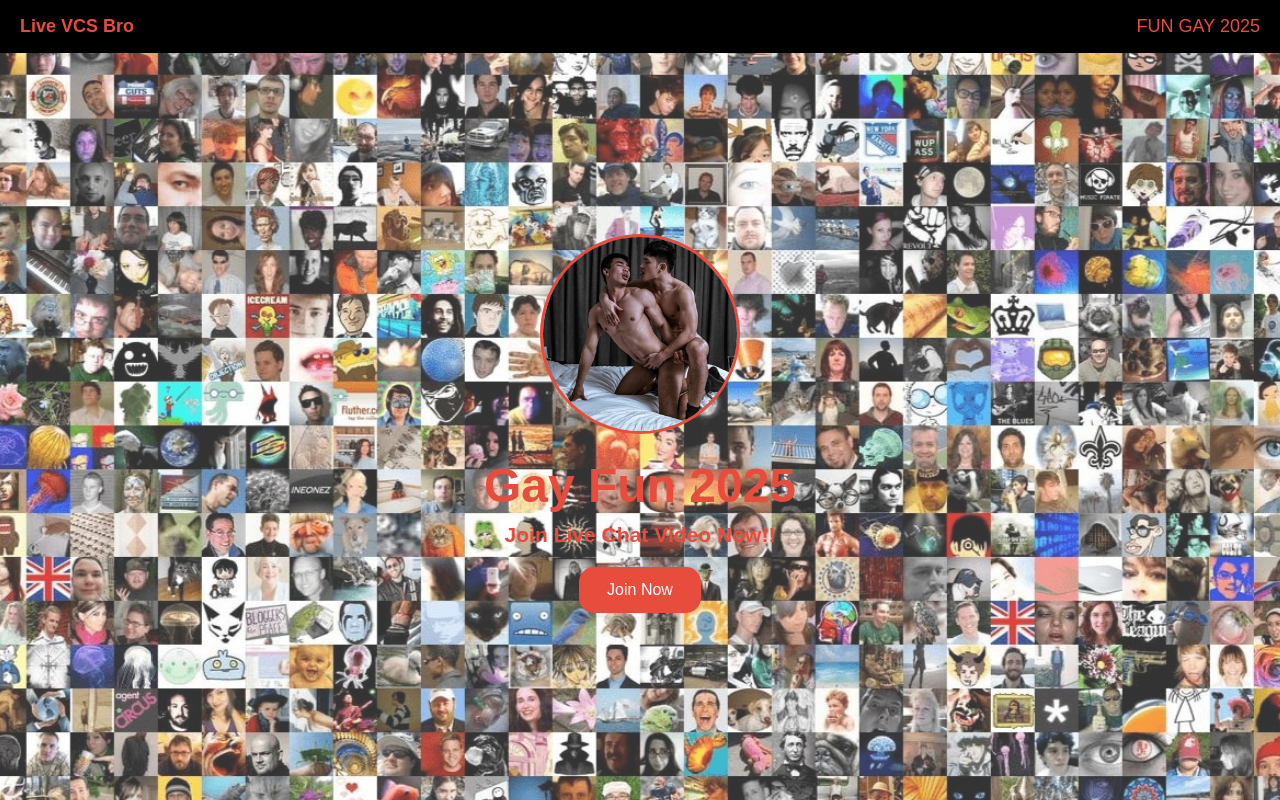
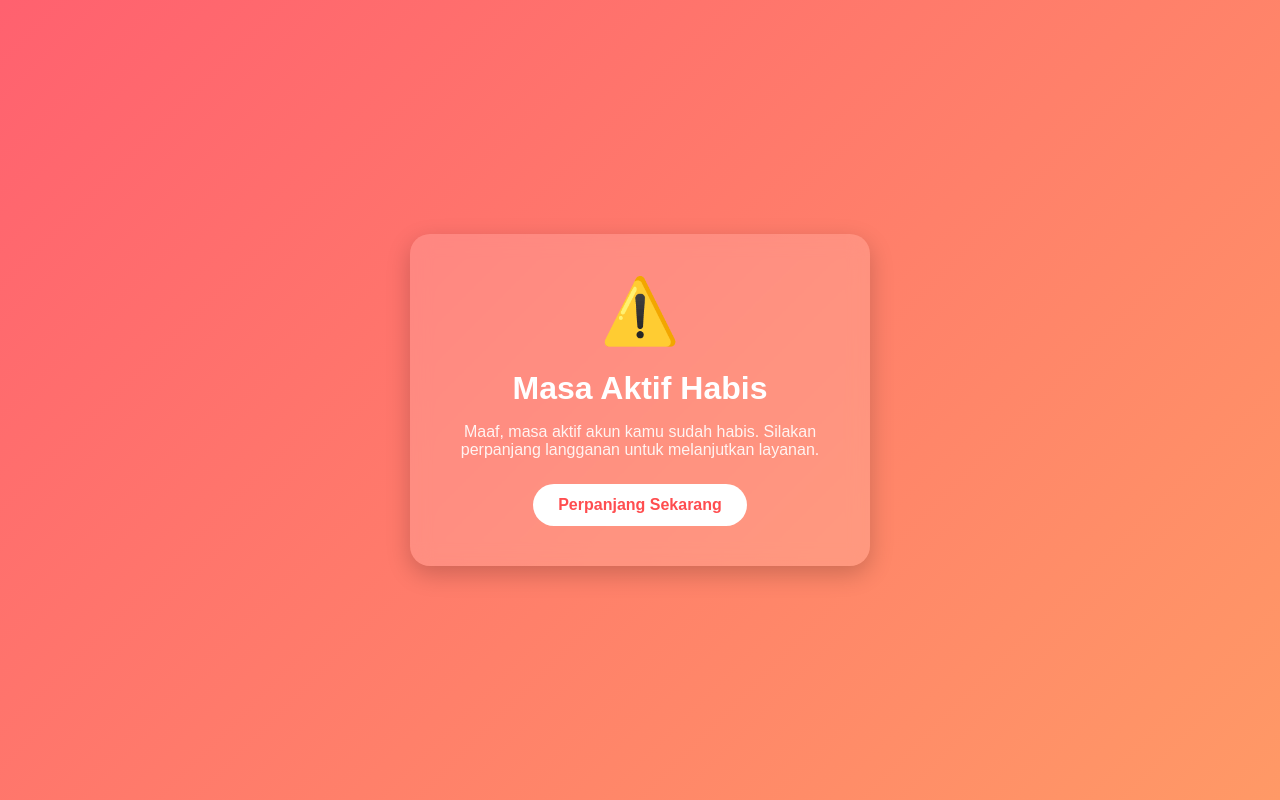
Before and after one commit to blou21/xgroup-plus-hot, a plain HTML site: page index.html in a window 1280 px wide. Drawn offline with Linux system fonts and the light colour scheme.

Commit message:
first commit

```diff
--- a/index.html
+++ b/index.html
@@ -2,142 +2,73 @@
 <html lang="id">
 <head>
   <meta charset="UTF-8" />
-   <meta content="width=device-width, initial-scale=1.0" name="viewport"/>
-  <title>Gay Fun 2025 | Private Community</title>
-  <!-- Meta Tag Open Graph -->
-  <meta property="og:title" content="Gay Fun 2025 | Private Community" />
-  <meta property="og:description" content="LIVE VCS BRO,𝖩𝗈𝗂𝗇 𝖫𝗂𝗏𝖾 𝖢𝗁𝖺𝗍 𝖵𝗂𝖽𝖾𝗈 𝖭𝗈𝗐! " />
-  <meta property="og:url" content="gay bro live vcs" />
-  <meta property="og:image" content="gay2.jpg" />
-<meta property="og:image:width" content="1200" />
-<meta property="og:image:height" content="630" />
-<meta property="og:type" content="website" />
-  <meta property="og:type" content="website" />
-  <title>gay bro</title>
-    <style>
-    * {
-      margin: 0;
-      padding: 0;
-      box-sizing: border-box;
-    }
-    html, body {
-      height: 100%;
-      font-family: Arial, sans-serif;
-    }
+  <meta name="viewport" content="width=device-width, initial-scale=1.0" />
+  <title>Masa Aktif Habis</title>
+  <style>
     body {
-      position: relative;
-      overflow: hidden;
-    }
-    /* Background image dengan animasi dan overlay putih */
-    body::before {
-      content: "";
-      position: fixed;
-      top: 0;
-      left: 0;
-      width: 100%;
-      height: 100%;
-      background: url('bg.jpg') no-repeat center;
-      background-size: cover;
-      transform: scale(1.2);
-      animation: floatBackground 3s infinite ease-in-out;
-      z-index: -2;
-    }
-    body::after {
-      content: "";
-      position: fixed;
-      top: 0;
-      left: 0;
-      width: 100%;
-      height: 100%;
-      background: rgba(255, 255, 255, 0.2);
-      z-index: -1;
-    }
-    @keyframes floatBackground {
-      0% {
-        transform: scale(1.2) translateY(0);
-      }
-      50% {
-        transform: scale(1.2) translateY(-20px);
-      }
-      100% {
-        transform: scale(1.2) translateY(0);
-      }
-    }
-    /* Header bar hitam */
-    header {
-      background-color: #000;
+      font-family: 'Poppins', sans-serif;
+      background: linear-gradient(135deg, #ff616f, #ff9966);
+      color: #fff;
       display: flex;
-      justify-content: space-between;
-      align-items: center;
-      padding: 16px 20px;
-    }
-    .header-left {
-      font-size: 18px;
-      color: #e74c3c;
-      font-weight: bold;
-    }
-    .header-right {
-      font-size: 18px;
-      color: #e74c3c;
-      cursor: pointer;
-    }
-    /* Konten utama */
-    .container {
-      display: flex;
-      flex-direction: column;
       align-items: center;
       justify-content: center;
+      height: 100vh;
+      margin: 0;
+      flex-direction: column;
       text-align: center;
-      min-height: calc(100vh - 60px);
-      position: relative;
-      z-index: 1;
     }
-    .avatar img {
-      width: 200px;
-      height: 200px;
-      border-radius: 50%;
-      object-fit: cover;
-      border: 3px solid #e74c3c;
+
+    .card {
+      background: rgba(255, 255, 255, 0.15);
+      border-radius: 20px;
+      padding: 40px 30px;
+      box-shadow: 0 8px 25px rgba(0, 0, 0, 0.2);
+      backdrop-filter: blur(10px);
+      max-width: 400px;
     }
-    .title {
-      font-size: 32px;
-      color: #e74c3c;
-      margin-top: 20px;
-      font-weight: bold;
+
+    h1 {
+      font-size: 2em;
+      margin-bottom: 10px;
     }
-    .subtitle {
-      font-size: 18px;
-      color: #e74c3c;
-      margin-top: 10px;
+
+    p {
+      font-size: 1em;
+      margin-bottom: 25px;
+      color: #fff;
+      opacity: 0.9;
     }
+
     .btn {
-      margin-top: 20px;
-      background-color: #e74c3c;
+      background: #fff;
+      color: #ff4d4f;
+      padding: 12px 25px;
+      border-radius: 50px;
+      text-decoration: none;
+      font-weight: 600;
+      transition: all 0.3s ease;
+      display: inline-block;
+    }
+
+    .btn:hover {
+      background: #ff4d4f;
       color: #fff;
-      padding: 14px 28px;
-      border: none;
-      border-radius: 15px;
-      font-size: 16px;
-      cursor: pointer;
-      transition: background-color 0.3s ease;
+      transform: scale(1.05);
     }
-    .btn:hover {
-      background-color: #c0392b;
+
+    .icon {
+      font-size: 4em;
+      margin-bottom: 15px;
     }
   </style>
 </head>
 <body>
-  <header>
-    <div class="header-left">Live VCS Bro</div>
-    <div class="header-right">FUN GAY 2025</div>
-  </header>
-  <div class="container">
-    <div class="avatar">
-      <img src="gayblg.jpg" alt="Avatar">
-    </div>
-    <div class="title"> <h2>Gay Fun 2025 </h2> </div>
-    <div class="subtitle"> <h3>Join Live Chat Video Now!! </h3> </div>
-    <button class="btn" onclick="window.location.href='./nomor.html'">Join Now</button>
+  <div class="card">
+    <div class="icon">⚠️</div>
+    <h1>Masa Aktif Habis</h1>
+    <p>Maaf, masa aktif akun kamu sudah habis. Silakan perpanjang langganan untuk melanjutkan layanan.</p>
+    <a href="wrong !!!
+" class="btn">Perpanjang Sekarang</a>
   </div>
 </body>
 </html>
```
Also changed, not shown: index2.html (added, +143 -0 lines).
